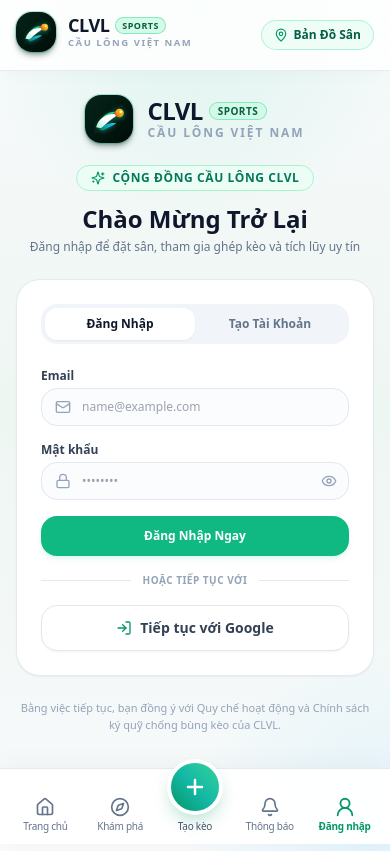
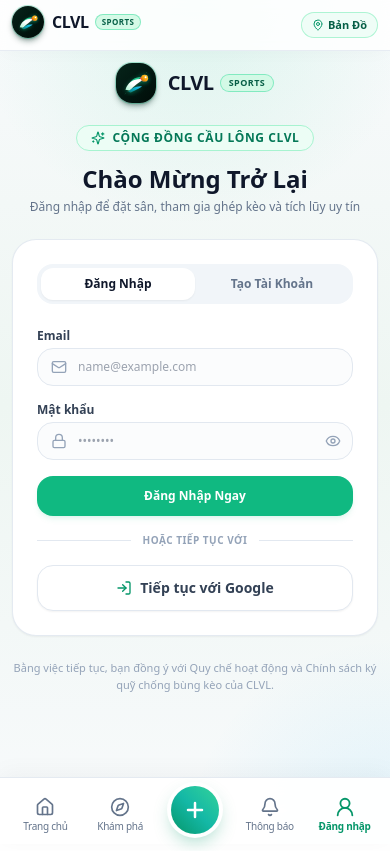
Before and after one commit to ngthanhthao1803/clvl, a Next.js app in the folder apps/web/: page /login in a window 390 px wide. Built offline with nearby package versions, Linux system fonts and the light colour scheme; no server answers.

Commit message:
update_10

```diff
--- a/apps/web/app/layout.tsx
+++ b/apps/web/app/layout.tsx
@@ -18,7 +18,7 @@
       <body>
         <AppProviders>
           <Navbar />
-          <main className="mx-auto min-h-[calc(100vh-4rem)] max-w-7xl px-4 pb-24 pt-6 text-slate-900 sm:px-6 lg:px-8">
+          <main className="mx-auto min-h-[calc(100vh-3.5rem)] max-w-7xl px-3 pb-24 pt-3 sm:px-6 sm:pt-6 lg:px-8 text-slate-900">
             {children}
           </main>
           <BottomNavigation />
--- a/apps/web/src/components/layout/BottomNavigation.tsx
+++ b/apps/web/src/components/layout/BottomNavigation.tsx
@@ -63,29 +63,18 @@
         >
           {/* Elevated Circular Action Button */}
           <div
-            className={`relative -top-3.5 flex h-12 w-12 items-center justify-center rounded-full bg-gradient-to-tr from-emerald-600 via-teal-500 to-emerald-400 text-white shadow-[0_8px_20px_-3px_rgba(5,150,105,0.45)] ring-4 ring-white dark:ring-slate-900 transition-all duration-300 ease-[cubic-bezier(0.34,1.56,0.64,1)] transform-gpu group-hover:scale-105 group-active:scale-95 ${
-              isCreate
+            className={`relative flex h-12 w-12 items-center justify-center rounded-full bg-gradient-to-tr from-emerald-600 via-teal-500 to-emerald-400 text-white shadow-[0_8px_20px_-3px_rgba(5,150,105,0.45)] ring-4 ring-white dark:ring-slate-900 transition-all duration-300 ease-[cubic-bezier(0.34,1.56,0.64,1)] transform-gpu group-hover:scale-105 group-active:scale-95 ${isCreate
               ? "ring-emerald-400 shadow-[0_0_24px_rgba(16,185,129,0.55)] scale-105"
               : ""
               }`}
           >
             <Plus
-              className={`h-6 w-6 stroke-[2.5] transition-transform duration-500 ease-[cubic-bezier(0.34,1.56,0.64,1)] transform-gpu group-hover:rotate-90 group-active:rotate-90 ${
-                isCreate ? "rotate-45" : ""
+              className={`h-6 w-6 stroke-[2.5] transition-transform duration-500 ease-[cubic-bezier(0.34,1.56,0.64,1)] transform-gpu group-hover:rotate-90 group-active:rotate-90 ${isCreate ? "rotate-45" : ""
                 }`}
             />
           </div>
 
-          {/* Label with comfortable breathing room & aligned baseline */}
-          <span
-            className={`-mt-1.5 text-[10px] tracking-tight transition-colors ${
-              isCreate
-                ? "text-emerald-600 font-bold dark:text-emerald-400"
-                : "text-slate-600 dark:text-slate-400 font-medium group-hover:text-emerald-700"
-            }`}
-          >
-            Tạo kèo
-          </span>
+
         </Link>
 
         {/* 4. Thông báo */}
--- a/apps/web/src/components/layout/Navbar.tsx
+++ b/apps/web/src/components/layout/Navbar.tsx
@@ -34,7 +34,7 @@
 
   return (
     <header className="sticky top-0 z-40 border-b border-slate-200/80 bg-white/85 backdrop-blur-2xl shadow-[0_4px_20px_-4px_rgba(0,0,0,0.03)] transition-all">
-      <div className="mx-auto flex max-w-7xl items-center justify-between px-4 py-3 sm:px-6 lg:px-8">
+      <div className="mx-auto flex max-w-7xl items-center justify-between px-3 py-1.5 sm:px-6 sm:py-3 lg:px-8">
         {/* 1. Brand Logo with Shuttlecock Emblem */}
         <div className="flex items-center gap-6">
           <BrandLogo size="md" href="/" />
@@ -121,11 +121,11 @@
         <div className="flex items-center gap-2 md:hidden">
           <Link
             href="/explore?tab=map"
-            className="inline-flex items-center gap-1.5 rounded-full border border-emerald-200/90 bg-emerald-50/80 px-3 py-1.5 text-xs font-bold text-emerald-800 transition active:scale-95 shadow-xs hover:bg-emerald-100"
+            className="inline-flex items-center gap-1 rounded-full border border-emerald-200/90 bg-emerald-50/80 px-2.5 py-1 text-[11px] font-bold text-emerald-800 transition active:scale-95 shadow-xs hover:bg-emerald-100"
             title="Xem bản đồ sân cầu lông"
           >
-            <MapPin className="h-3.5 w-3.5 text-emerald-600" />
-            <span>Bản Đồ Sân</span>
+            <MapPin className="h-3 w-3 text-emerald-600" />
+            <span>Bản Đồ</span>
           </Link>
         </div>
       </div>
--- a/apps/web/src/components/ui/BrandLogo.tsx
+++ b/apps/web/src/components/ui/BrandLogo.tsx
@@ -19,25 +19,25 @@
   // Sizing matrix for emblem & typography
   const config = {
     sm: {
-      emblemBox: "h-8 w-8",
-      titleText: "text-base",
+      emblemBox: "h-7 w-7",
+      titleText: "text-sm",
       badgeText: "text-[8px] px-1 py-0.2",
       subtitleText: "text-[8.5px]",
-      gap: "gap-2.5",
+      gap: "gap-2",
     },
     md: {
-      emblemBox: "h-10 w-10",
-      titleText: "text-lg sm:text-xl",
-      badgeText: "text-[9px] px-1.5 py-0.5",
-      subtitleText: "text-[9.5px]",
-      gap: "gap-3",
+      emblemBox: "h-8 w-8 sm:h-9 sm:w-9",
+      titleText: "text-base sm:text-lg",
+      badgeText: "text-[8px] sm:text-[9px] px-1.5 py-0.5",
+      subtitleText: "text-[9px] sm:text-[9.5px]",
+      gap: "gap-2 sm:gap-2.5",
     },
     lg: {
-      emblemBox: "h-12 w-12 sm:h-14 sm:w-14",
-      titleText: "text-2xl sm:text-3xl",
-      badgeText: "text-[10px] px-2 py-0.5",
+      emblemBox: "h-10 w-10 sm:h-12 sm:w-12",
+      titleText: "text-xl sm:text-2xl",
+      badgeText: "text-[9px] sm:text-[10px] px-2 py-0.5",
       subtitleText: "text-xs",
-      gap: "gap-3.5",
+      gap: "gap-3",
     },
   }[size];
 
@@ -155,7 +155,7 @@
 
         {showSubtitle && (
           <span
-            className={`font-black uppercase tracking-[0.16em] text-slate-400 ${config.subtitleText} mt-1 leading-none group-hover:text-slate-600 transition-colors`}
+            className={`hidden sm:block font-black uppercase tracking-[0.16em] text-slate-400 ${config.subtitleText} mt-0.5 leading-none group-hover:text-slate-600 transition-colors`}
           >
             Cầu Lông Việt Nam
           </span>
```
Lines whose indentation alone changed are shown as unchanged.
